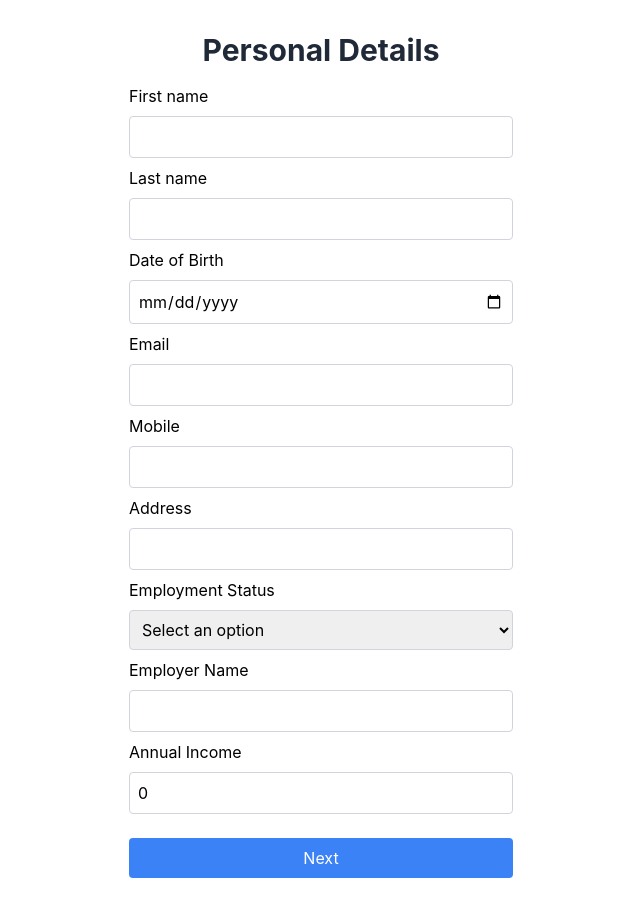
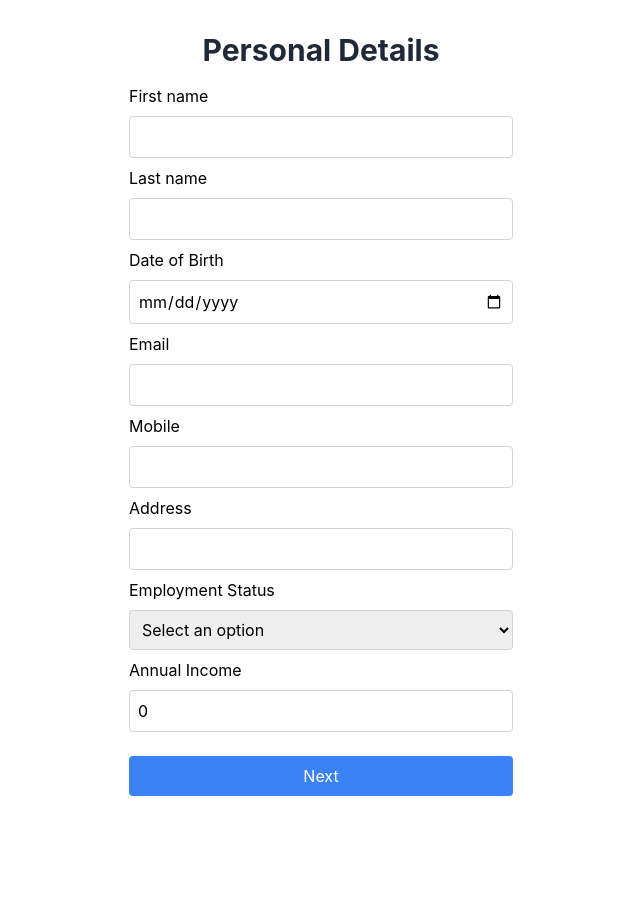
Before and after one commit to tungvotan/get-a-car, a React (Create React App) app in the folder client/: page / in a window 1280 px wide. Shown: the whole page, without its empty margins (319-959 px from the left). After the commit the page ends 828 px from the top, so only its background shows below. Built offline with nearby package versions, Linux system fonts and the light colour scheme.

Commit message:
polishing the app

```diff
--- a/client/src/pages/PersonalDetailsPage.tsx
+++ b/client/src/pages/PersonalDetailsPage.tsx
@@ -19,10 +19,12 @@ export const PersonalDetailsPage = () => {
     register,
     handleSubmit,
     formState: { errors },
+    watch,
   } = useForm<PersonalDetailsFormProps>({
     defaultValues: formData.personalDetails,
     resolver: zodResolver(personalDetailsSchema),
   });
+  const employmentStatus = watch('employmentStatus');
 
   const onSubmit = (data: PersonalDetailsFormProps) => {
     updateFormData({ personalDetails: data });
@@ -79,11 +81,13 @@ export const PersonalDetailsPage = () => {
         error={errors.employmentStatus?.message}
         {...register('employmentStatus')}
       />
-      <TextInput
-        label="Employer Name"
-        {...register('employerName')}
-        error={errors.employerName?.message}
-      />
+      {employmentStatus === 'EMPLOYED' && (
+        <TextInput
+          label="Employer Name"
+          {...register('employerName')}
+          error={errors.employerName?.message}
+        />
+      )}
       <NumberInput
         label="Annual Income"
         {...register('annualIncome', { valueAsNumber: true })}
```
